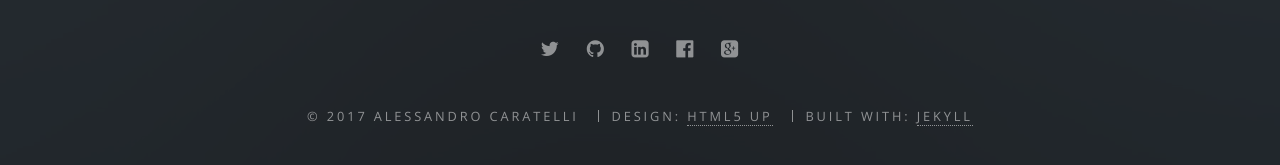
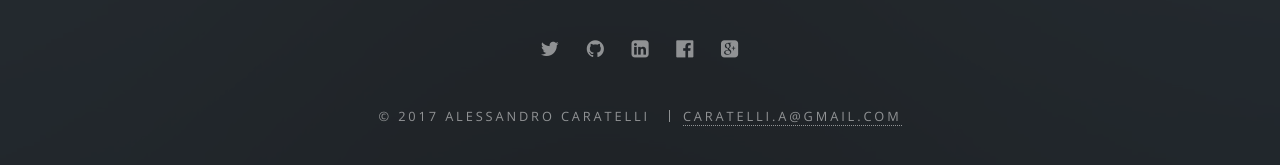
Before and after one commit to acaratel/acaratel.github.io, a Jekyll site: the page built from index.html, in a window 1280 px wide and 900 px high, scrolled down 3363 px. Shown: the part 681-846 px from the top of the window. Built offline with Jekyll 4.4.1, drawn with Linux system fonts in a browser that asks for light colours.

```diff
--- a/_includes/footer.html
+++ b/_includes/footer.html
@@ -21,7 +21,7 @@
     {% endif %}
     {{ thisyear }}
     {% if site.owner %}{{ site.owner }}{% else %}{{ site.title }}{% endif %}</li>
-    <li>Design: <a href="http://html5up.net" target="_blank">HTML5 UP</a></li>
-    <li>Built with: <a href="http://jekyllrb.com" target="_blank">Jekyll</a></li>
+    <li> <a href="caratelli.a@gmail.com" target="_blank">caratelli.a@gmail.com</a></li>
+    <!--<li>Built with: <a href="http://jekyllrb.com" target="_blank">Jekyll</a></li> -->
   </ul>
 </footer>
```
